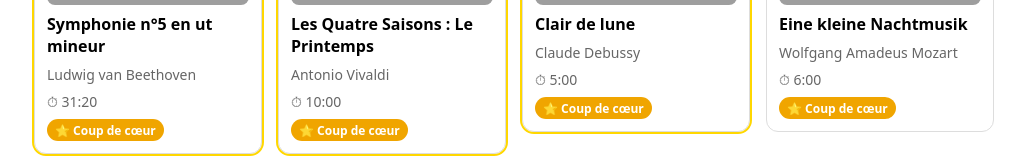
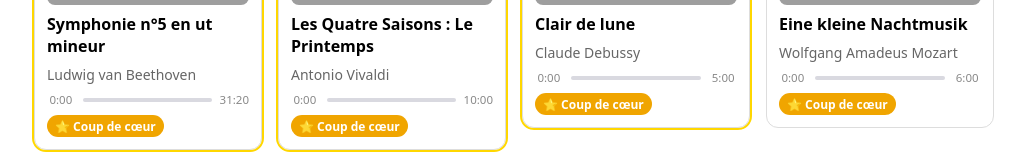
Before and after one commit to Alexiiiiiiiiis/Angular-CineTrack, an Angular app: page / in a window 1280 px wide. Shown: the part 380-541 px from the top of the page, without its empty margins (126-1153 px from the left). Built offline with nearby package versions, Linux system fonts and the light colour scheme; grey boxes are pictures that could not be loaded.

Commit message:
ajouter une barre de progression à la carte de suivi pour l'affichage de la durée"

```diff
--- a/src/app/track-card/track-card.css
+++ b/src/app/track-card/track-card.css
@@ -41,10 +41,39 @@
   font-size: 0.875rem;
 }
 
-.duration {
-  margin: 0;
+.progress {
+  display: flex;
+  align-items: center;
+  gap: 0.5rem;
+}
+
+.progress .time {
   color: #888;
-  font-size: 0.8rem;
+  font-size: 0.72rem;
+  font-variant-numeric: tabular-nums;
+  min-width: 2.4em;
+  text-align: center;
+}
+
+.progress .bar {
+  flex: 1;
+  height: 4px;
+  border-radius: 999px;
+  background: #d9d9e0;
+  overflow: hidden;
+}
+
+.progress .fill {
+  height: 100%;
+  width: 0%;
+  border-radius: 999px;
+  background: #1db954; /* vert Spotify */
+}
+
+/* La barre se remplit quand la carte est en lecture */
+.card.active .progress .fill {
+  width: 30%;
+  background: #1db954;
 }
 
 .badge {
--- a/src/app/track-card/track-card.html
+++ b/src/app/track-card/track-card.html
@@ -7,7 +7,11 @@
   <h3>{{ track().title }}</h3>
   <p>{{ track().artist }}</p>
 
-  <p class="duration">⏱ {{ track().durationSeconds | durationFormat }}</p>
+  <div class="progress">
+    <span class="time">{{ 0 | durationFormat }}</span>
+    <div class="bar"><div class="fill"></div></div>
+    <span class="time">{{ track().durationSeconds | durationFormat }}</span>
+  </div>
 
   @switch (true) {
     @case (track().rating >= 9) {
```
